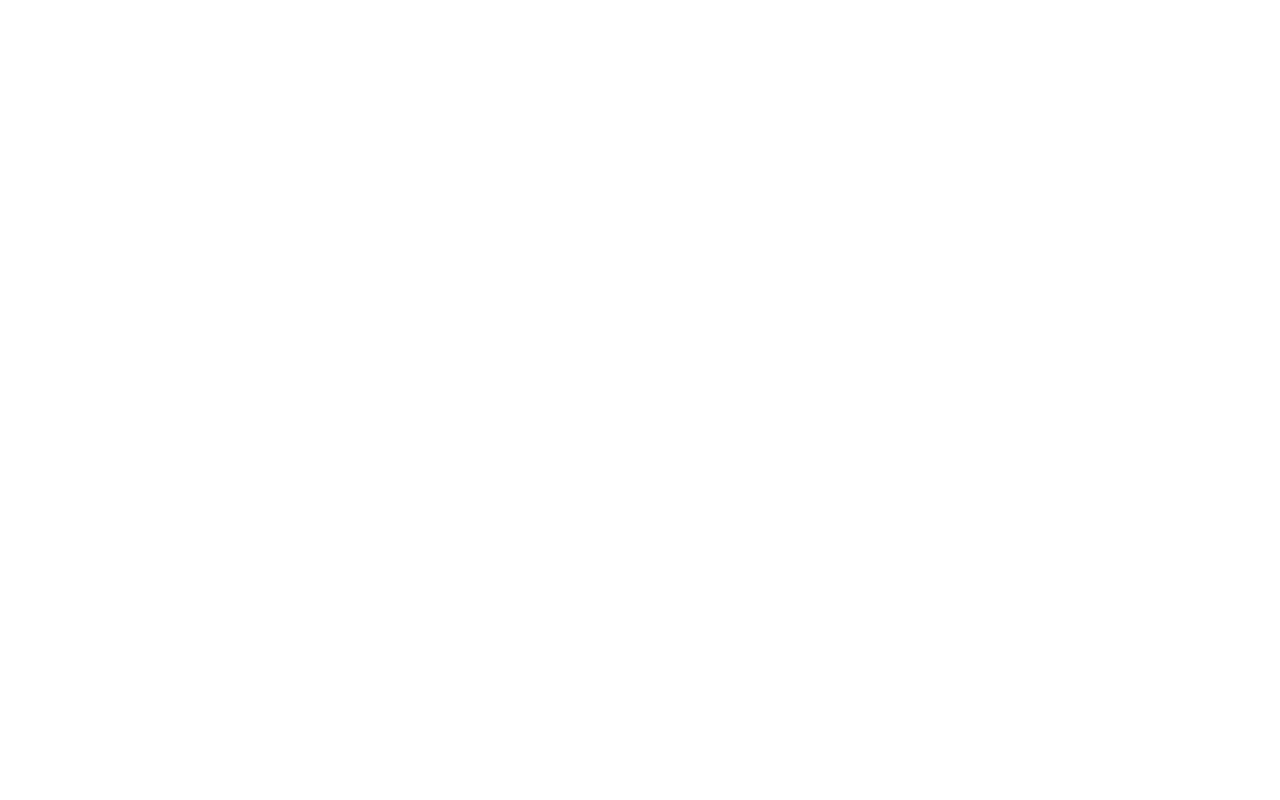
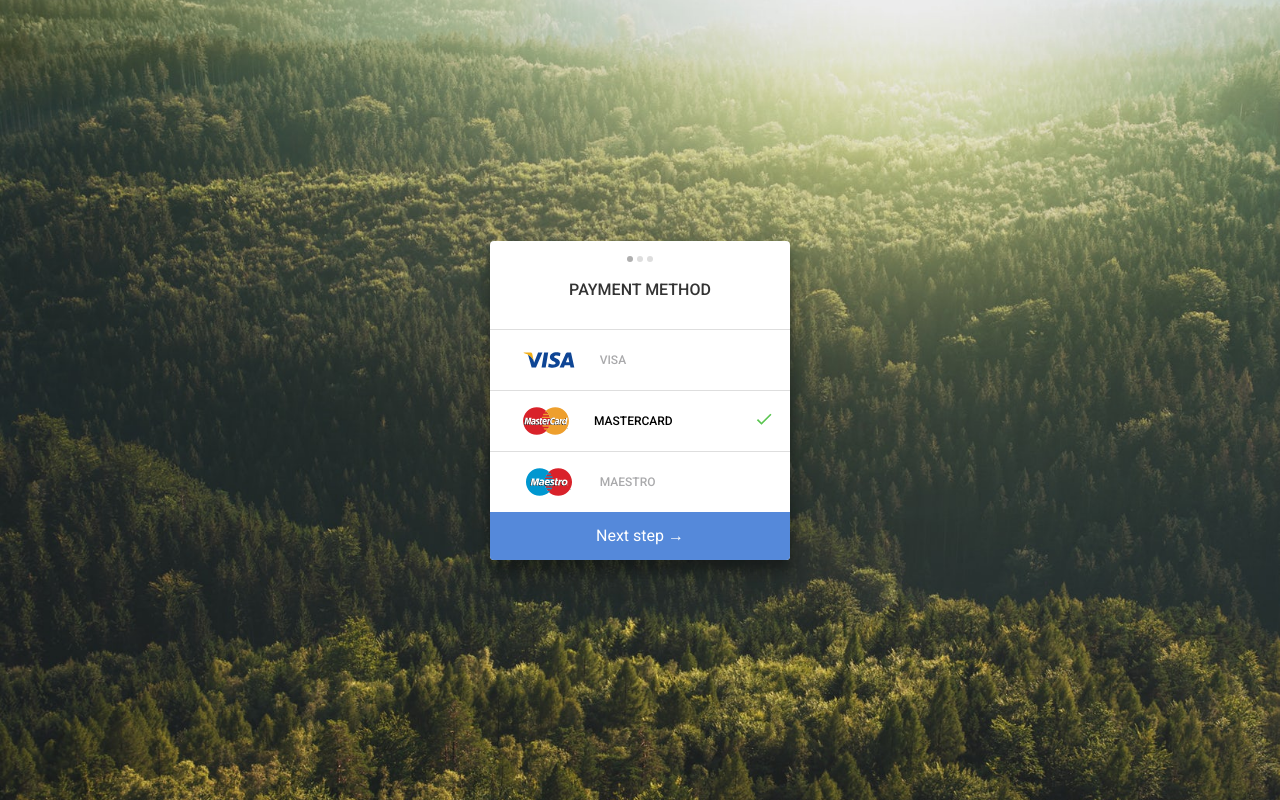
Before and after one commit to goldencode132/dbevz, a plain HTML site: page tasks/day-002/index.html in a window 1280 px wide. Drawn offline with Linux system fonts and the light colour scheme.

Commit message:
finish task for day 2

```diff
--- a/tasks/day-002/index.html
+++ b/tasks/day-002/index.html
@@ -9,6 +9,22 @@
   <link rel="stylesheet" href="./styles.css" />
 </head>
 <body>
+  <main class="container">
+    <section class="card">
+      <header class="header">
+        <div class="dots"><span class="dot"></span><span class="dot"></span><span class="dot"></span></div>
+        <h1 class="title">Payment method</h1>
+      </header>
+      <ul class="payments">
+        <li class="payment-card"><img class="card-logo" src="img/visa.svg" height="36" width="36" alt=""><span class="card-text">Visa</span></li>
+        <li class="payment-card payment-card-active"><img class="card-logo" src="img/mastercard.svg" height="36" width="36" alt=""><span class="card-text">Mastercard</span><span class="is-check"><img src="img/check.svg" height="20px" width="20px" alt=""></span></li>
+        <li class="payment-card"><img class="card-logo" src="img/maestro.svg" height="36" width="36" alt=""><span class="card-text">Maestro</span></li>
+      </ul>
+      <footer class="footer">
+        <a class="button" href="#">Next step →</a>
+      </footer>
+    </section>
 
+  </main>
 </body>
 </html>
--- a/tasks/day-002/styles.css
+++ b/tasks/day-002/styles.css
@@ -0,0 +1,123 @@
+*, *:before, *:after {
+  box-sizing: border-box;
+}
+
+html, body {
+  height: 100%;
+  padding: 0;
+  margin: 0;
+  font-family: 'Roboto';
+}
+
+.container {
+  height: 100%;
+  width: 100%;
+  background-image: url("img/background.jpg");
+  background-size: cover;
+  background-position: center center;
+  background-repeat: no-repeat;
+  display: flex;
+  justify-content: center;
+  align-items: center;
+}
+
+.card {
+  background-color: #fff;
+  width: 300px;
+  display: flex;
+  flex-direction: column;
+  overflow: hidden;
+  border-radius: 4px;
+  box-shadow: 0 14px 28px rgba(0, 0, 0, 0.25), 0 10px 10px rgba(0, 0, 0, 0.22);
+}
+
+.dots {
+  margin-bottom: 14px;
+}
+
+.dot {
+  border-radius: 50%;
+  width: 6px;
+  height: 6px;
+  display: inline-block;
+  background-color: rgb(222, 222, 222);
+  margin: 0 2px;
+}
+
+.dot:first-child {
+  background-color: rgb(175, 175, 175);
+}
+
+.header {
+  padding-bottom: 30px;
+  padding-top: 6px;
+  display: flex;
+  flex-direction: column;
+  align-items: center;
+}
+
+.title {
+  margin: 0;
+  text-transform: uppercase;
+  font-size: 16px;
+  font-weight: 500;
+  color: rgb(51, 51, 51);
+}
+
+.payments {
+  padding: 0;
+  margin: 0;
+  list-style: none;
+
+}
+
+.payment-card {
+  padding: 12px 16px 12px 24px;
+  color: rgb(170, 170, 172);
+  display: flex;
+  align-items: center;
+  border-top: solid 1px rgb(222, 222, 222);
+  text-transform: uppercase;
+  font-size: 12px;
+  font-weight: 500;
+}
+
+.payment-card:hover {
+  background-color: rgba(165, 177, 194, 0.3);
+  cursor: pointer;
+}
+
+.payment-card-active {
+  color: #000;
+}
+
+.button {
+  display: flex;
+  background-color: rgb(85, 137, 218);
+  align-items: center;
+  justify-content: center;
+  height: 48px;
+  color: #fff;
+  text-decoration: none;
+}
+
+.button:active {
+  transform: translateY(2px);
+  transform-origin: 50% 100%;
+}
+
+.card-logo {
+  margin-right: 16px;
+  flex-grow: 2;
+  flex-basis: 0;
+}
+
+.check {
+  flex-grow: 1;
+  flex-basis: 0;
+}
+
+.card-text {
+  flex-grow: 5;
+  flex-basis: 0;
+}
```
